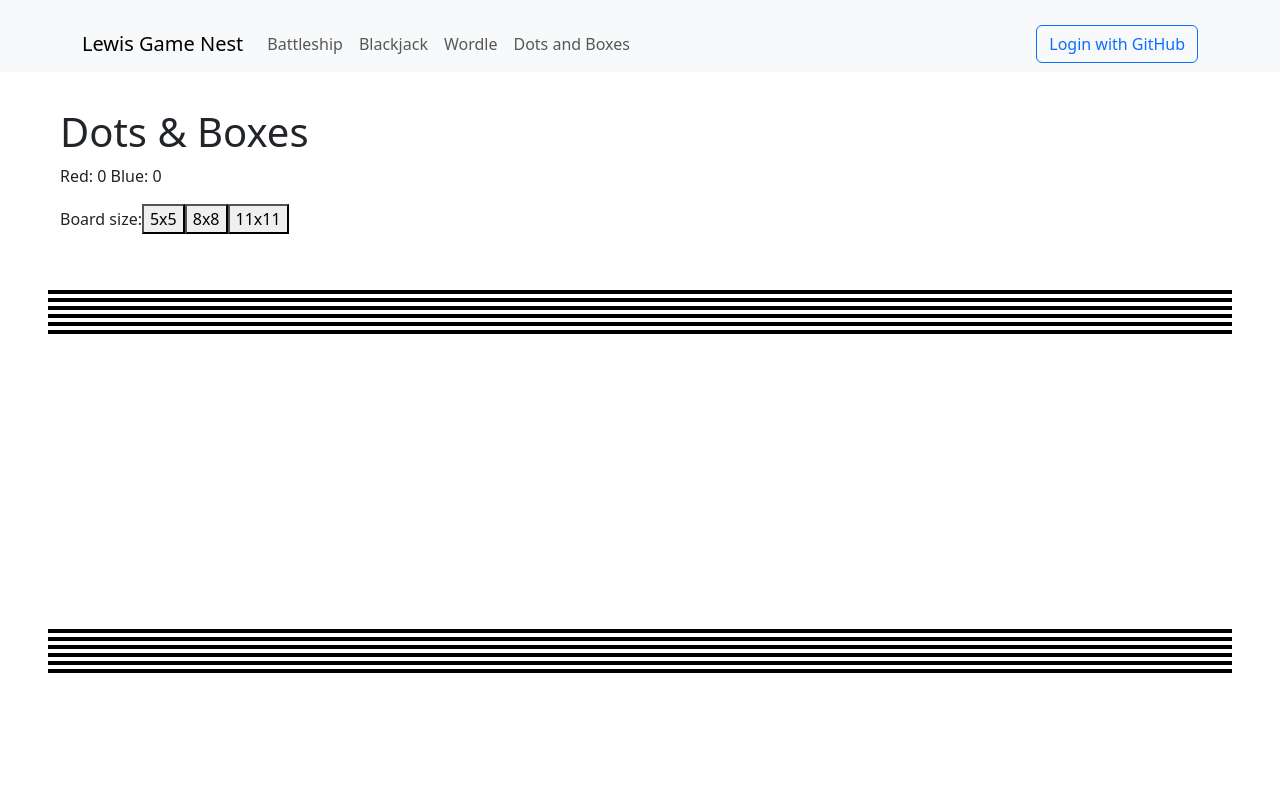
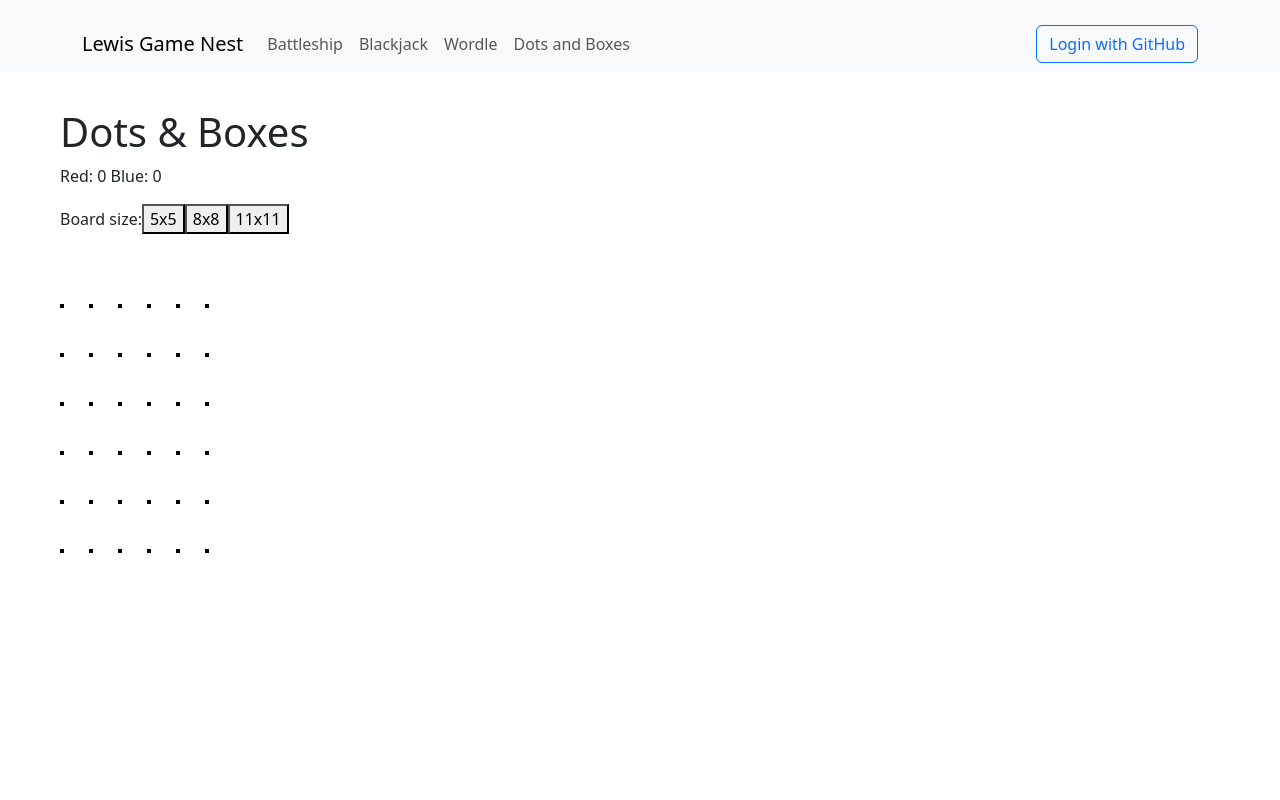
Before and after one commit to collink2451/gamenest-client, a React (Create React App) app: page /dotsAndBoxes in a window 1280 px wide. Shown: the top 800 px of the page. Built offline with nearby package versions, Linux system fonts and the light colour scheme; no server answers; a web font is replaced by a local one.

Commit message:
Fixed dots and boxes formatting

```diff
--- a/src/pages/DotsAndBoxesGame.jsx
+++ b/src/pages/DotsAndBoxesGame.jsx
@@ -1,4 +1,4 @@
-import React, { useState, useEffect } from 'react';
+import React, { useEffect, useState } from 'react';
 import '../styles/dotsAndBoxes.css';
 
 const DotsAndBoxesGame = () => {
@@ -15,7 +15,7 @@ const DotsAndBoxesGame = () => {
   }, [boardSize]);
 
   const initialBoard = () => {
-    let newState = {lineCoordinates: {}, boxColors: {}};
+    let newState = { lineCoordinates: {}, boxColors: {} };
     for (let i = 0; i < 2; i++) {
       for (let j = 0; j < boardSize + 1; j++) {
         for (let k = 0; k < boardSize; k++) {
@@ -104,7 +104,7 @@ const DotsAndBoxesGame = () => {
   const untint = (event) => {
     const currentCoord = event.target.dataset.coord;
     if (lineCoordinates[currentCoord] === 0) {
-        console.log("110");
+      console.log("110");
       event.target.style.backgroundColor = "rgb(255,255,255)";
     }
   };
@@ -116,19 +116,19 @@ const DotsAndBoxesGame = () => {
       for (let j = 0; j <= 2 * boardSize; j++) {
         if (i % 2 === 0) {
           if (j % 2 === 0) {
-            row.push(<div className="dot" key={`dot-${i/2}-${j/2}`} />);
+            row.push(<div className="dot" key={`dot-${i / 2}-${j / 2}`} />);
           } else {
-            row.push(<div className="horizContainer" data-coord={`0,${Math.floor(i/2)},${Math.floor(j/2)}`} onClick={fillLine} onMouseEnter={tint} onMouseLeave={untint} key={`h-${i/2}-${j/2}`} />);
+            row.push(<div className="horizContainer" data-coord={`0,${Math.floor(i / 2)},${Math.floor(j / 2)}`} onClick={fillLine} onMouseEnter={tint} onMouseLeave={untint} key={`h-${i / 2}-${j / 2}`} />);
           }
         } else {
           if (j % 2 === 0) {
-            row.push(<div className="vertContainer" data-coord={`1,${Math.floor(j/2)},${Math.floor(i/2)}`} onClick={fillLine} onMouseEnter={tint} onMouseLeave={untint} key={`v-${j/2}-${i/2}`} />);
+            row.push(<div className="vertContainer" data-coord={`1,${Math.floor(j / 2)},${Math.floor(i / 2)}`} onClick={fillLine} onMouseEnter={tint} onMouseLeave={untint} key={`v-${j / 2}-${i / 2}`} />);
           } else {
-            row.push(<div className="box" style={{ backgroundColor: boxColors[`${Math.floor(i/2)},${Math.floor(j/2)}`] }} key={`b-${i/2}-${j/2}`} />);
+            row.push(<div className="box" style={{ backgroundColor: boxColors[`${Math.floor(i / 2)},${Math.floor(j / 2)}`] }} key={`b-${i / 2}-${j / 2}`} />);
           }
         }
       }
-      cols.push(<div className="row" key={`row-${i}`}>{row}</div>);
+      cols.push(<div className="row" key={`row-${i}`}><div className="col">{row}</div></div>);
     }
     return <div id="game-board">{cols}</div>;
   };
--- a/src/styles/dotsAndBoxes.css
+++ b/src/styles/dotsAndBoxes.css
@@ -6,29 +6,36 @@
 .row {
   display: flex;
   flex-direction: row;
+  margin: 0px;
+  max-height: 25px;
 }
 
 .dot {
   height: 4px;
-    width: 4px;
+  width: 4px !important;
+  padding: 0px;
   background-color: #000;
+  display: inline-block;
 }
 
 .box {
   height: 25px;
   width: 25px;
+  display: inline-block;
 }
 
 .horizContainer {
   height: 4px;
   width: 25px;
   border: 2px;
+  display: inline-block;
 }
 
 .vertContainer {
   height: 25px;
   width: 4px;
   border: 2px;
+  display: inline-block;
 }
 
 #board {
@@ -39,6 +46,6 @@
 }
 
 #header {
-    padding:10px 50px;
-    margin:10px
+  padding: 10px 50px;
+  margin: 10px
 }
```
Lines whose indentation alone changed are shown as unchanged.
